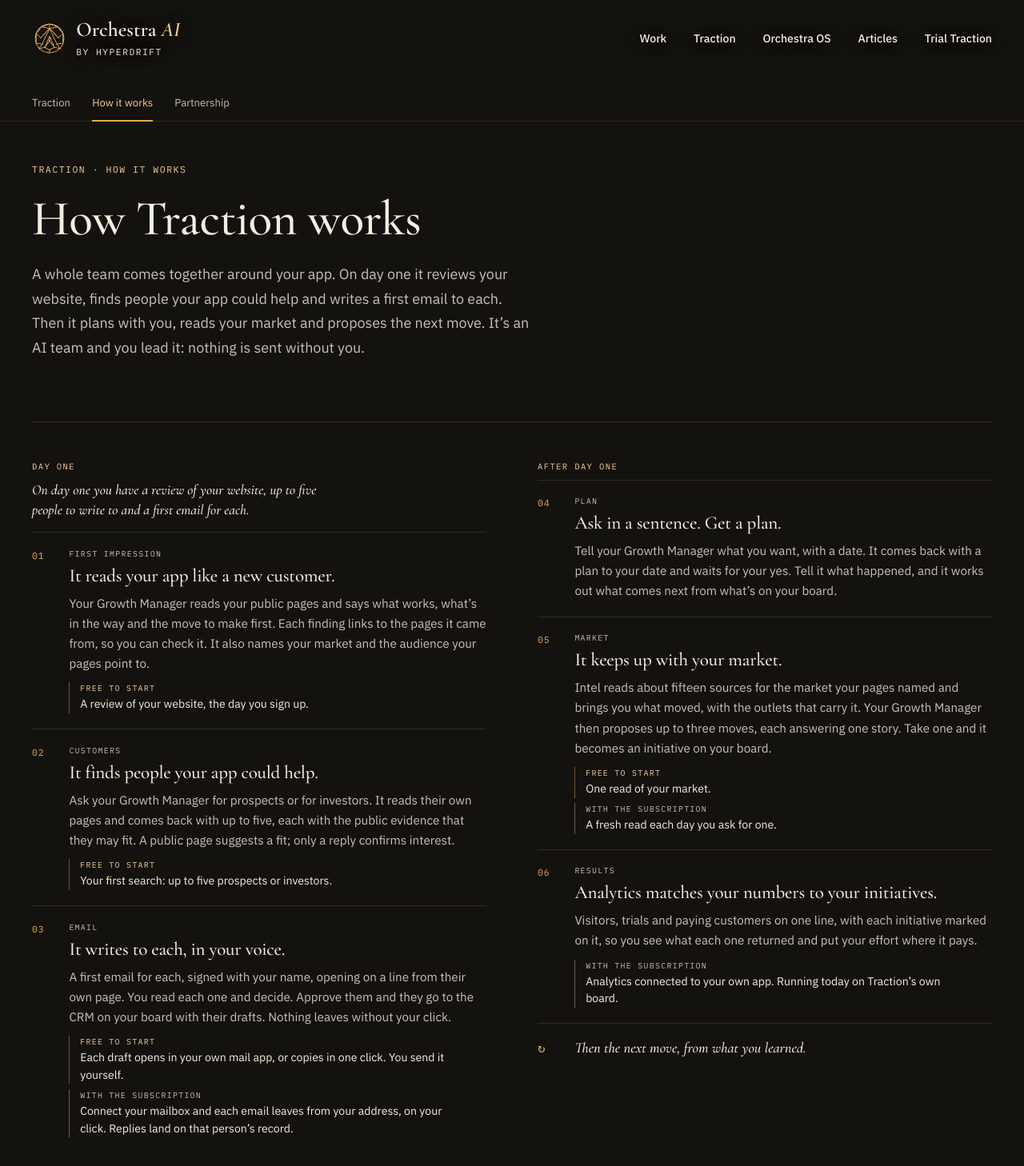
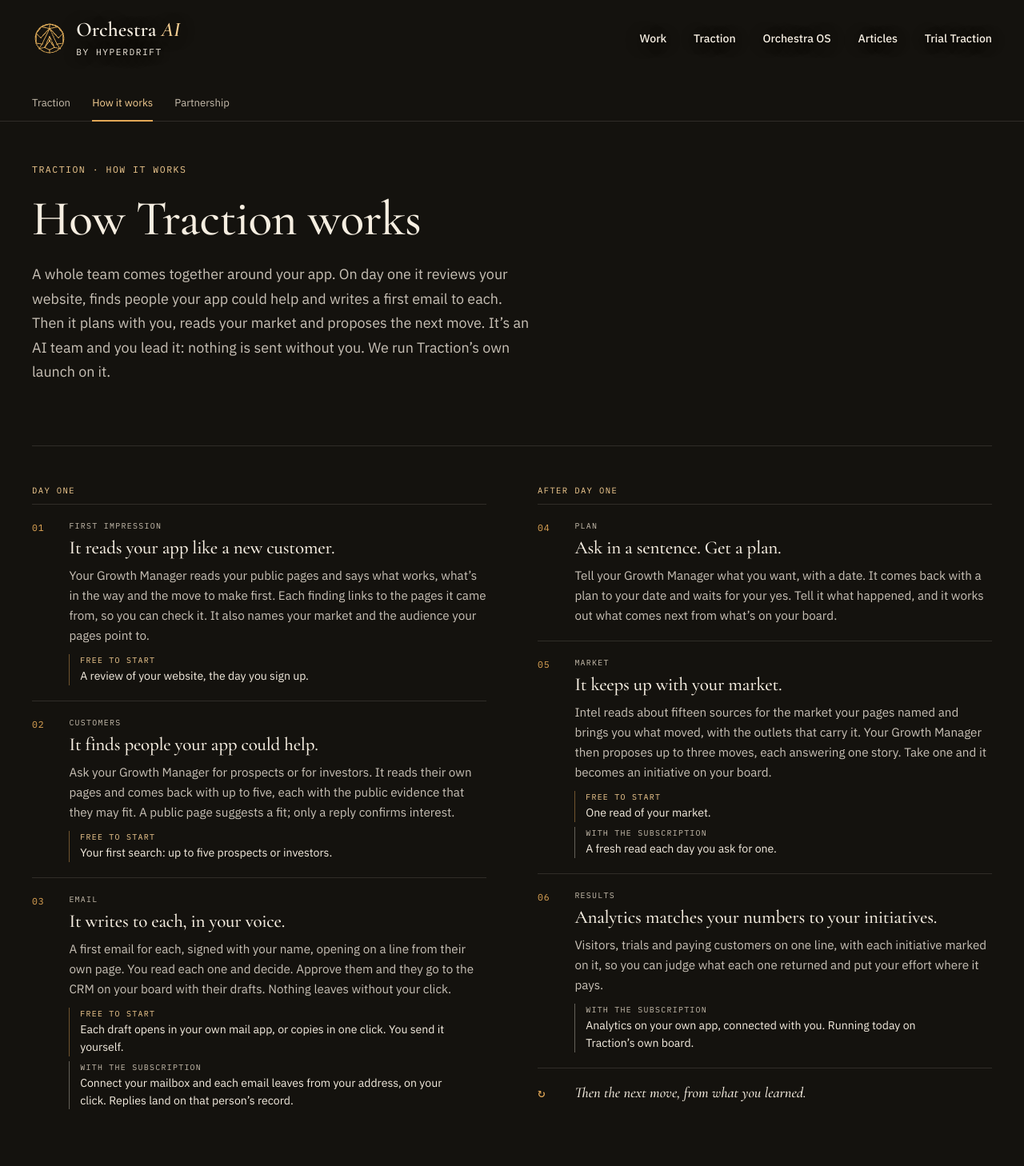
Before and after one commit to hyperdrift-io/orchestra, a Next.js app: page /traction/how-it-works in a window 1280 px wide. Shown: the top 1458 px of the page at 80% size. Built offline with nearby package versions, Linux system fonts and the light colour scheme.

Commit message:
Second editorial pass: Results leaves the judgement to the founder; the lead carries day one and the proof

```diff
--- a/src/app/traction/offering.css
+++ b/src/app/traction/offering.css
@@ -242,5 +242,4 @@
 #traction[data-how] [data-features] li > h2 { grid-column: 2; margin: 0; max-width: none; font: 500 clamp(1.2rem, 1.8vw, 1.45rem)/1.25 var(--font-display); color: var(--cream); }
 #traction [data-features] li > span { grid-row: 1 / span 3; }
 #traction [data-features] li > [data-step-name] { grid-column: 2; margin: 0 0 .2rem; max-width: none; font: .62rem/1.9 var(--font-mono); letter-spacing: .13em; text-transform: uppercase; color: var(--cream-3); }
-#traction [data-features] > div > [data-gain] { margin: 0 0 .9rem; max-width: 46ch; font: italic 500 1.1rem/1.45 var(--font-display); letter-spacing: 0; text-transform: none; color: var(--cream); }
 @media (max-width: 860px) { #traction[data-how] [data-features] { grid-template-columns: minmax(0, 1fr); } }
--- a/src/components/TractionFeatures.tsx
+++ b/src/components/TractionFeatures.tsx
@@ -21,7 +21,6 @@ export function TractionFeatures() {
     <div data-features="">
       <div>
         <p id="traction-features-day-one">{featuresIntro.dayOne}</p>
-        <p data-gain="">{featuresIntro.dayOneGain}</p>
         <ol role="list" aria-labelledby="traction-features-day-one">
           {dayOne.map((step, at) => <StepItem key={step.id} step={step} mark={mark(at)} />)}
         </ol>
--- a/src/data/traction-features.ts
+++ b/src/data/traction-features.ts
@@ -66,8 +66,8 @@ export const after: Step[] = [
     id: 'results',
     name: 'Results',
     title: 'Analytics matches your numbers to your initiatives.',
-    text: 'Visitors, trials and paying customers on one line, with each initiative marked on it, so you see what each one returned and put your effort where it pays.',
-    subscription: 'Analytics connected to your own app. Running today on Traction’s own board.',
+    text: 'Visitors, trials and paying customers on one line, with each initiative marked on it, so you can judge what each one returned and put your effort where it pays.',
+    subscription: 'Analytics on your own app, connected with you. Running today on Traction’s own board.',
   },
 ];
 
@@ -78,8 +78,6 @@ export const featuresIntro = {
   title: 'A whole team, dedicated to the growth of your app.',
   line: 'It’s an AI team, and you lead it.',
   dayOne: 'Day one',
-  /** What a founder holds at the end of day one. */
-  dayOneGain: 'On day one you have a review of your website, up to five people to write to and a first email for each.',
   after: 'After day one',
   again: 'Then the next move, from what you learned.',
 };
@@ -88,7 +86,7 @@ export const featuresIntro = {
 export const howItWorks = {
   eyebrow: 'Traction · How it works',
   title: 'How Traction works',
-  lead: 'A whole team comes together around your app. On day one it reviews your website, finds people your app could help and writes a first email to each. Then it plans with you, reads your market and proposes the next move. It’s an AI team and you lead it: nothing is sent without you.',
+  lead: 'A whole team comes together around your app. On day one it reviews your website, finds people your app could help and writes a first email to each. Then it plans with you, reads your market and proposes the next move. It’s an AI team and you lead it: nothing is sent without you. We run Traction’s own launch on it.',
   all: 'How Traction works, step by step →',
   door: 'Make Traction work for you, now.',
   doorNote: 'Your first search is free. Sign up with your name, website and email, then a passkey. Your board opens in a minute.',
```
Also changed, not shown: 1 other file (tests, documents, lock files or other folders).
